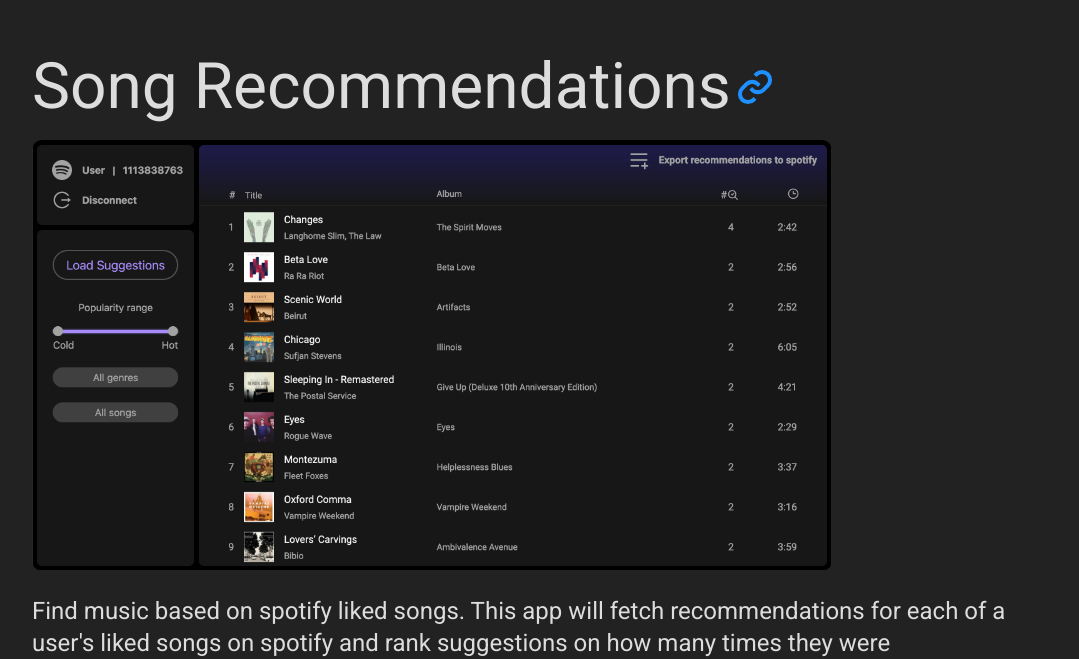
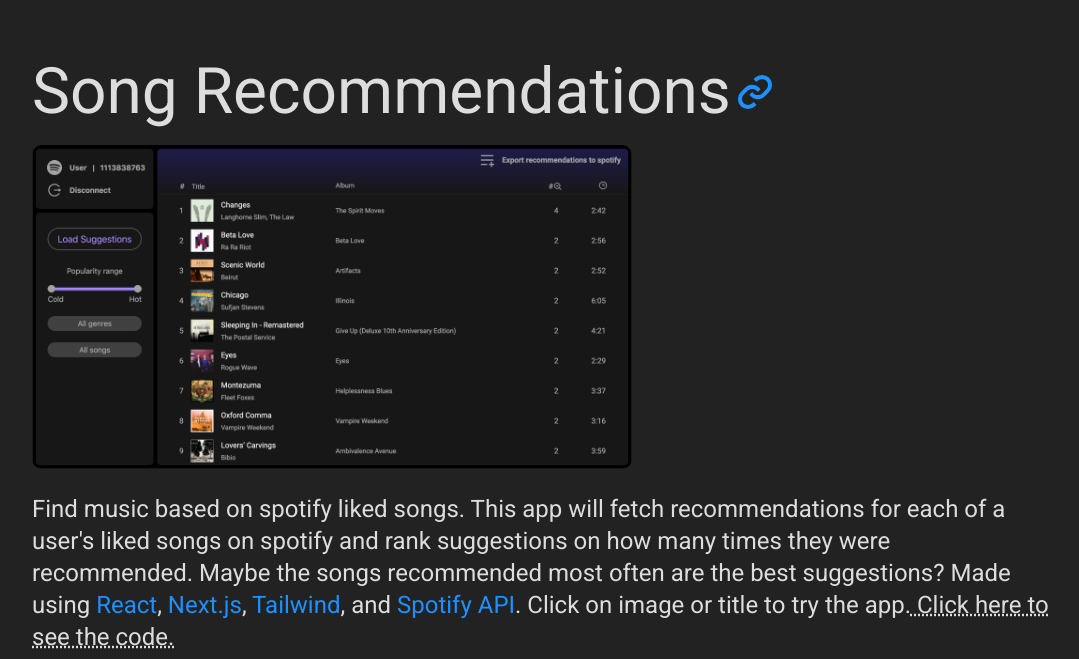
Before and after one commit to jeppeao/portfolio, a React (Vite) app: page / in a window 1280 px wide. Shown: the part 906-1565 px from the top of the page, without its empty margins (96-1175 px from the left). Built offline with nearby package versions, Linux system fonts and the light colour scheme.

Commit message:
adjusted projectview layout

```diff
--- a/src/components/ProjectView/ProectView.module.css
+++ b/src/components/ProjectView/ProectView.module.css
@@ -13,7 +13,7 @@
 
 img {
   border-radius: 5px;
-  max-width: 800px;
+  max-width: 600px;
 }
 
 .arrow {
@@ -29,10 +29,10 @@
 
 .container {
   display: flex;
-  align-items: center;
+  align-items: flex-start;
   justify-content: left;
   padding-left: 10vw;
-  padding-top: 80px;
+  padding-top: 85px;
   min-height: 100vh;
   box-sizing: border-box;
 }
@@ -42,7 +42,7 @@
   max-width: 1200px;
   display: flex;
   flex-direction: column;
-  justify-content: center;
+  justify-content: flex-start;
   align-items: center;
 }
 
@@ -78,7 +78,7 @@
   color: var(--color-fg-secondary);
 }
 
-@media (min-width: 1000px) {
+@media (min-width: 1200px) {
   h3 {
     font-size: 4rem;
   }
```
